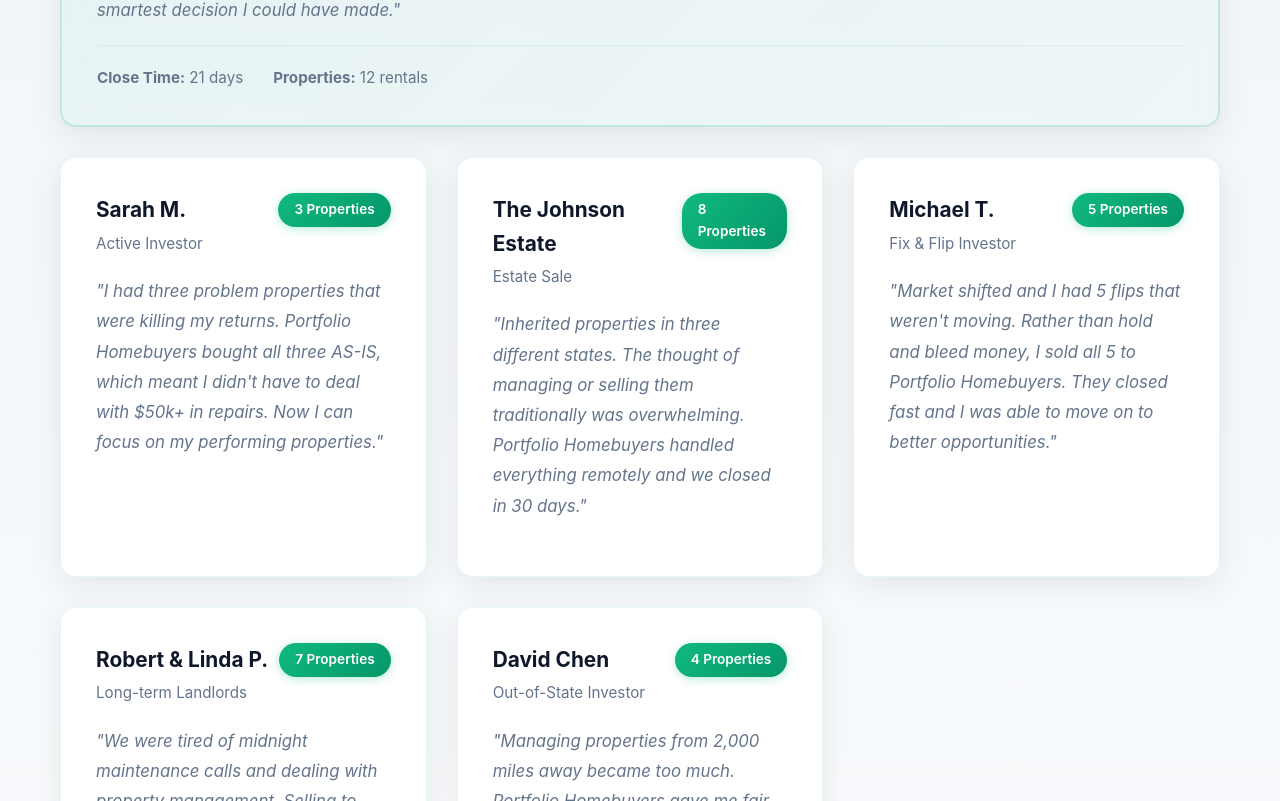
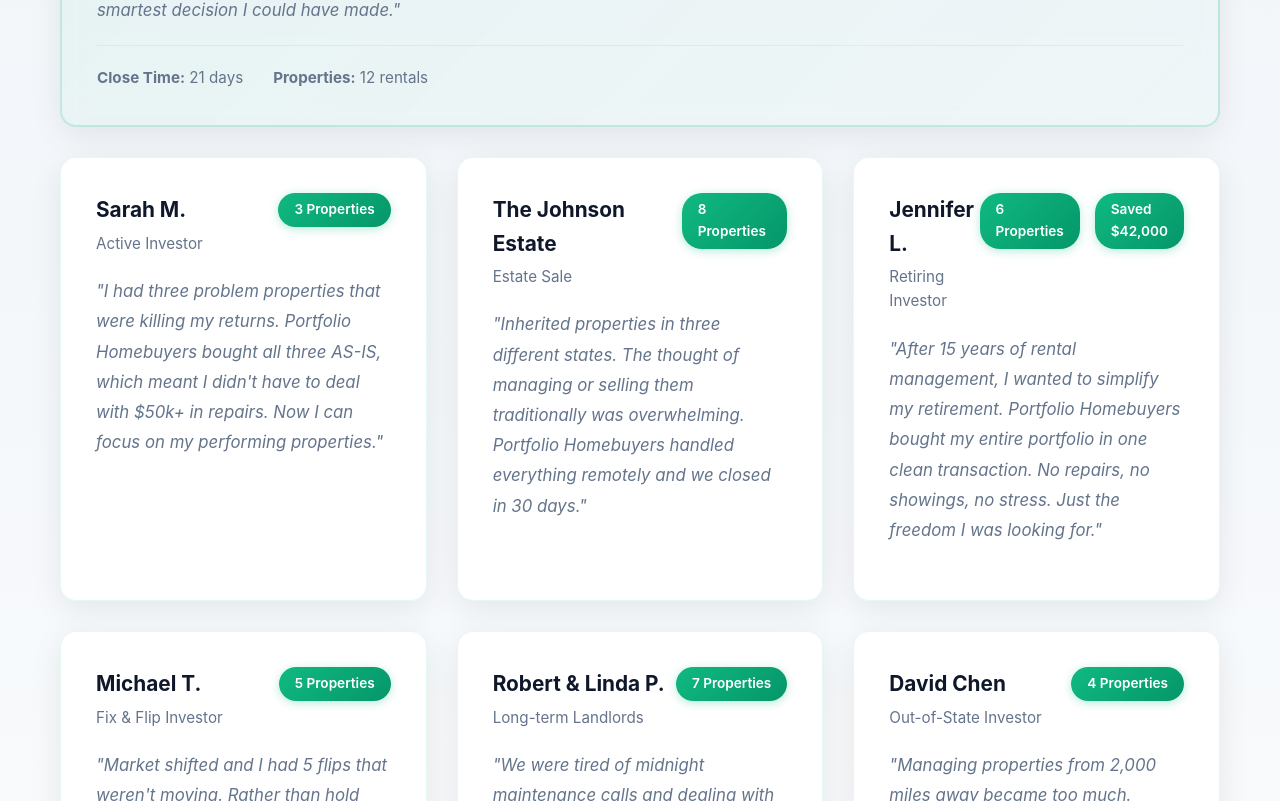
Before and after one commit to portfoliohm/portfolio-homebuyers, a Next.js app: page /reviews in a window 1280 px wide. Shown: the part 688-1489 px from the top of the page. Built offline with nearby package versions, Linux system fonts and the light colour scheme; a web font is replaced by a local one.

Commit message:
Update reviews.js

```diff
--- a/pages/reviews.js
+++ b/pages/reviews.js
@@ -86,6 +86,22 @@
                 </div>
                 <p className="review-text">
                   "Inherited properties in three different states. The thought of managing or selling them traditionally was overwhelming. Portfolio Homebuyers handled everything remotely and we closed in 30 days."
+                </p>
+              </div>
+
+              <div className="review-card glass-card">
+                <div className="review-header">
+                  <div className="reviewer-info">
+                    <h3>Jennifer L.</h3>
+                    <p>Retiring Investor</p>
+                  </div>
+                  <div className="review-meta">
+                    <span className="properties">6 Properties</span>
+                    <span className="savings">Saved $42,000</span>
+                  </div>
+                </div>
+                <p className="review-text">
+                  "After 15 years of rental management, I wanted to simplify my retirement. Portfolio Homebuyers bought my entire portfolio in one clean transaction. No repairs, no showings, no stress. Just the freedom I was looking for."
                 </p>
               </div>
 
```
